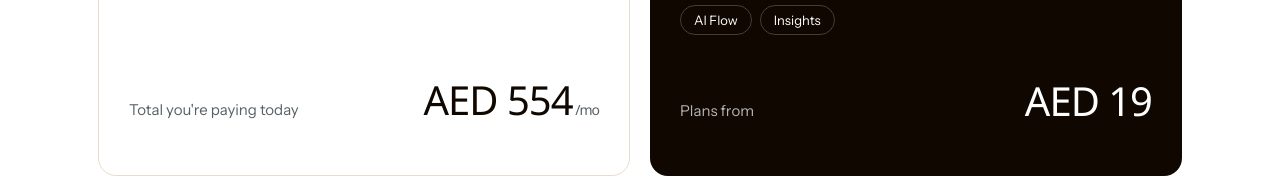
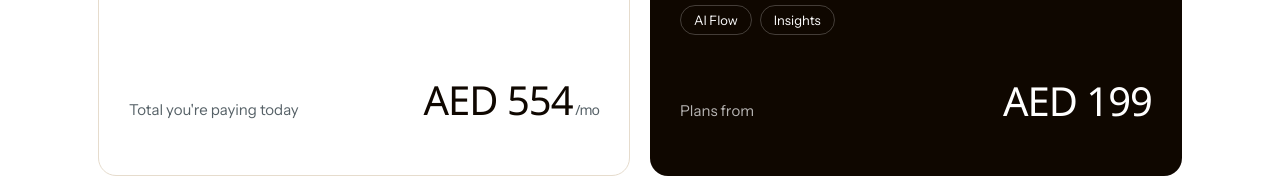
Before and after one commit to kevinwekesa254/transacty, a plain HTML site: page Transacty Website.dc.html in a window 1280 px wide. Shown: the part 2309-2505 px from the top of the page. Drawn offline with nearby package versions, Linux system fonts and the light colour scheme; no server answers; a web font is replaced by a local one.

Commit message:
Show plans from AED 199 on the 'what you replace it with' card
Co-Authored-By: Claude Opus 5.5 (1M context) <noreply@anthropic.com>

```diff
--- a/Transacty Website.dc.html
+++ b/Transacty Website.dc.html
@@ -399,7 +399,7 @@
               <span style="font-size:13px;border:1px solid rgba(255,255,255,.22);border-radius:30px;padding:6px 13px;color:#fff;">{{ mo }}</span>
             </sc-for>
           </div>
-          <div style="display:flex;justify-content:space-between;align-items:baseline;margin-top:auto;padding-top:26px;"><span style="font-size:15px;color:rgba(255,255,255,.7);">Plans from</span><span style="font-family:var(--font-display);font-size:clamp(30px,4vw,40px);letter-spacing:-1px;">AED 19</span></div>
+          <div style="display:flex;justify-content:space-between;align-items:baseline;margin-top:auto;padding-top:26px;"><span style="font-size:15px;color:rgba(255,255,255,.7);">Plans from</span><span style="font-family:var(--font-display);font-size:clamp(30px,4vw,40px);letter-spacing:-1px;">AED 199</span></div>
         </div>
       </div>
       <p style="font-size:16px;line-height:1.55;color:var(--slate);margin:24px 0 0;border:1px solid var(--hairline);border-radius:14px;padding:18px 22px;">Every UAE merchant we meet is paying for the same eight tools — and losing an hour a day gluing them together with WhatsApp and Excel.</p>
```
Also changed, not shown: index.html (+1 -1 lines).
